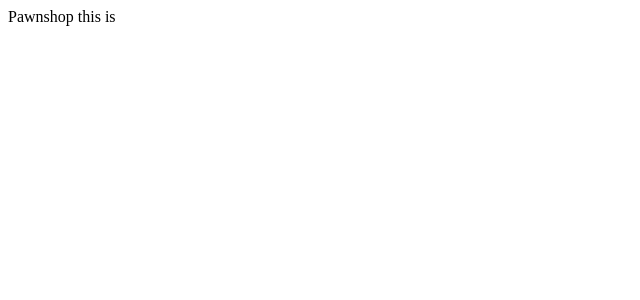
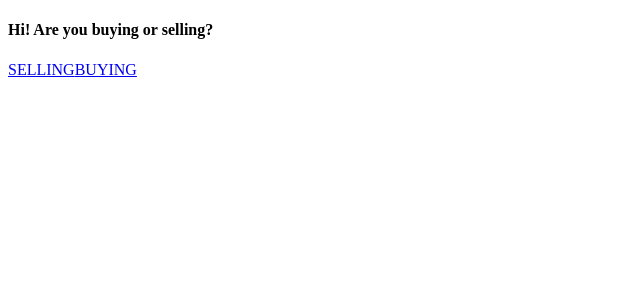
Before and after one commit to grna/online-pawnshop, a React (Create React App) app: page / in a window 1280 px wide. Shown: the top 300 px of the page, without its empty margins (0-640 px from the left). Built offline with nearby package versions, Linux system fonts and the light colour scheme.

Commit message:
landing page and routing created

```diff
--- a/package.json
+++ b/package.json
@@ -10,8 +10,10 @@
     "@types/node": "^12.20.37",
     "@types/react": "^17.0.37",
     "@types/react-dom": "^17.0.11",
+    "@types/react-router-dom": "^5.3.2",
     "react": "^17.0.2",
     "react-dom": "^17.0.2",
+    "react-router-dom": "^6.0.2",
     "react-scripts": "4.0.3",
     "typescript": "^4.5.2",
     "web-vitals": "^1.1.2"
--- a/src/App.tsx
+++ b/src/App.tsx
@@ -1,7 +1,14 @@
 import React from "react";
+import { NavLink } from "react-router-dom";
 
 function App() {
-  return <div className="App">Pawnshop this is</div>;
+  return (
+    <div>
+      <h4>Hi! Are you buying or selling?</h4>
+      <NavLink to="/sell">SELLING</NavLink>
+      <NavLink to="/buy">BUYING</NavLink>
+    </div>
+  );
 }
 
 export default App;
--- /dev/null
+++ b/src/BuyContainer.tsx
@@ -0,0 +1,11 @@
+import React from "react";
+
+const BuyContainer = () => {
+  return (
+    <div>
+      <h4>Choose your items</h4>
+    </div>
+  );
+};
+
+export default BuyContainer;
--- /dev/null
+++ b/src/SellContainer.tsx
@@ -0,0 +1,11 @@
+import React from "react";
+
+const SellContainer = () => {
+  return (
+    <div>
+      <h4>What are you selling?</h4>
+    </div>
+  );
+};
+
+export default SellContainer;
--- a/src/index.tsx
+++ b/src/index.tsx
@@ -1,10 +1,17 @@
 import React from "react";
-import ReactDOM from "react-dom";
+import { render } from "react-dom";
 import App from "./App";
+import { Routes, Route, BrowserRouter as Router } from "react-router-dom";
+import SellContainer from "./SellContainer";
+import BuyContainer from "./BuyContainer";
 
-ReactDOM.render(
-  <React.StrictMode>
-    <App />
-  </React.StrictMode>,
+render(
+  <Router>
+    <Routes>
+      <Route path="/" element={<App />} />
+      <Route path="/sell" element={<SellContainer />} />
+      <Route path="/buy" element={<BuyContainer />} />
+    </Routes>
+  </Router>,
   document.getElementById("root")
 );
```
Also changed, not shown: 1 other file (tests, documents, lock files or other folders).
